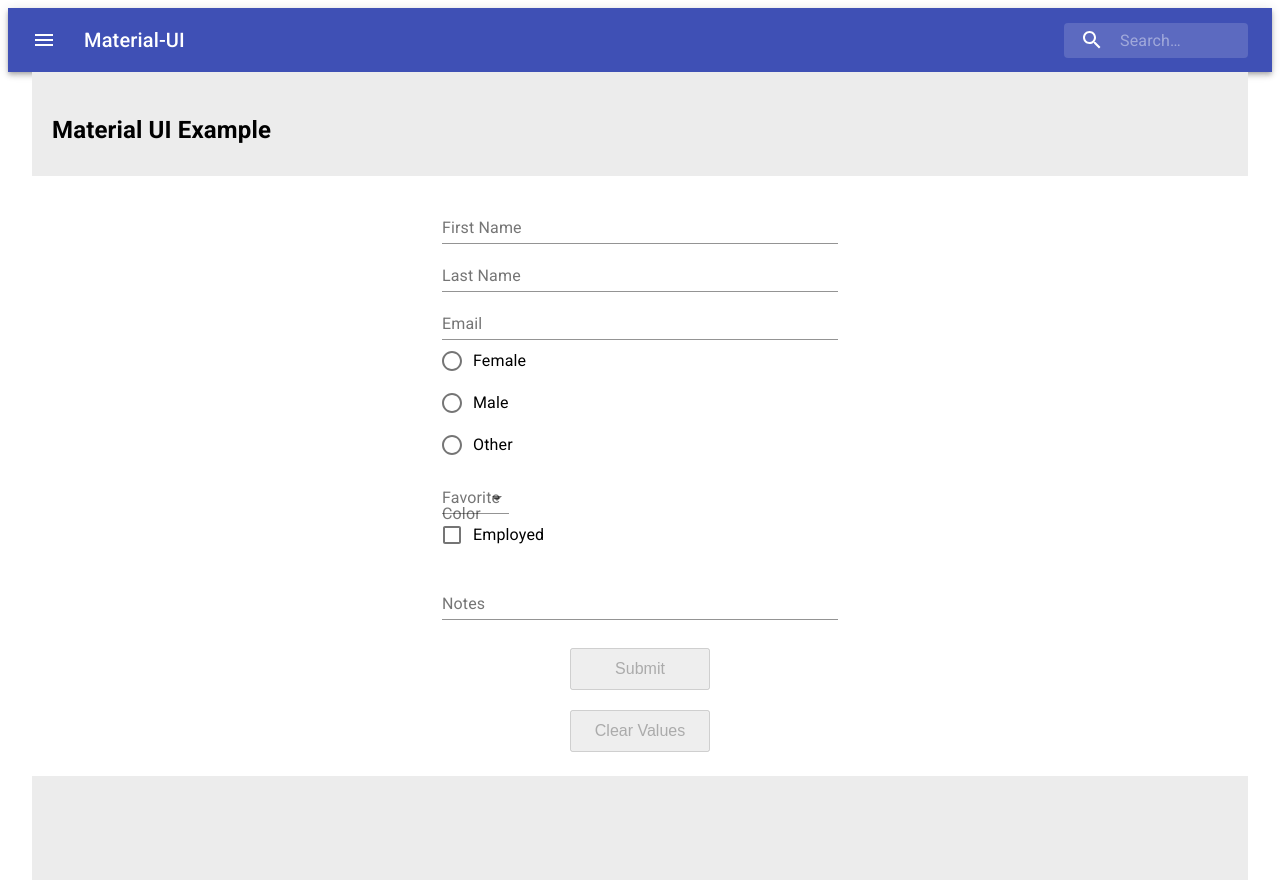
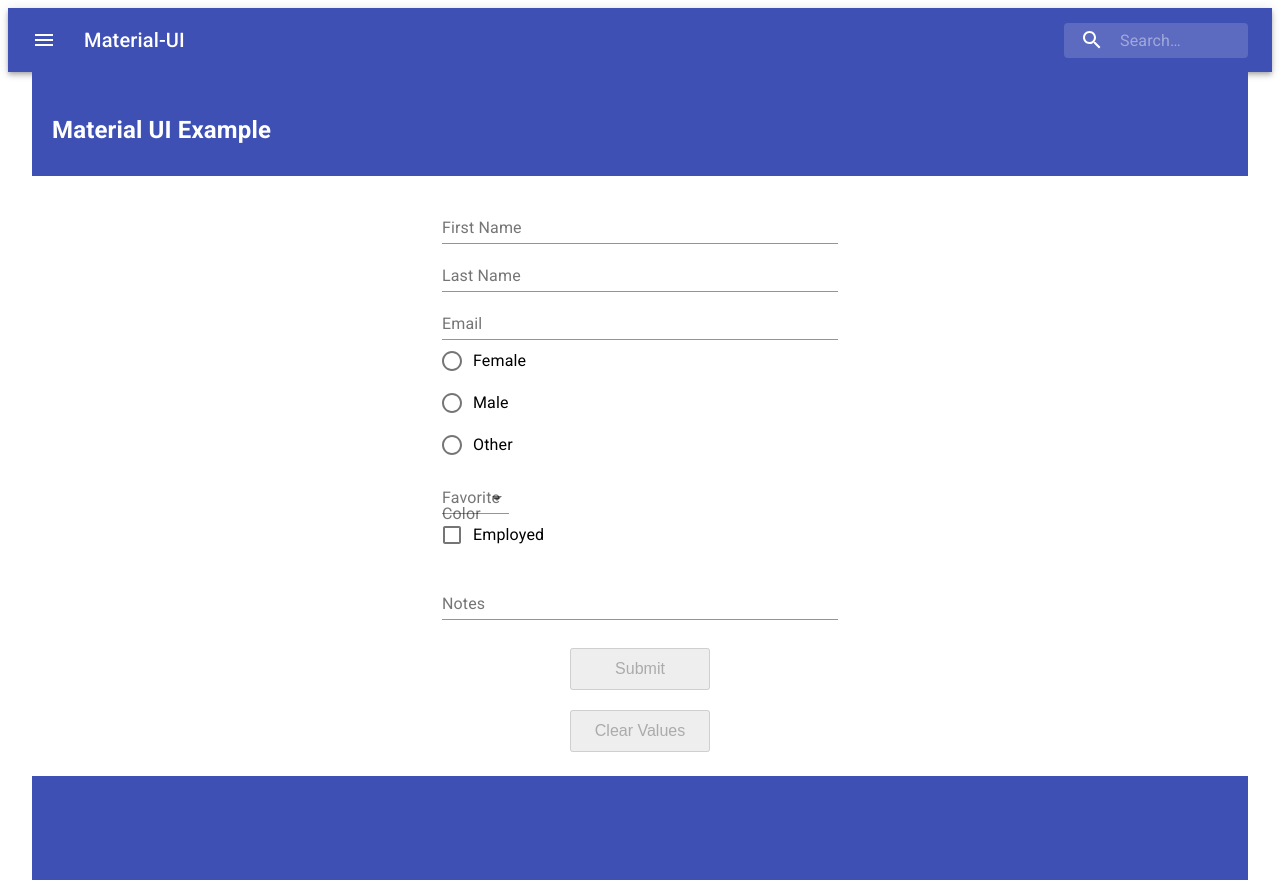
Before and after one commit to winglog/MannheimerZoo, a React (Create React App) app: page /Tiger in a window 1280 px wide. Built offline with nearby package versions, Linux system fonts and the light colour scheme.

Commit message:
useTheme

```diff
--- a/src/components/pages/Tiger.js
+++ b/src/components/pages/Tiger.js
@@ -3,6 +3,7 @@
  *
  * Use Container inside Container to do horizontal centering!
  * Use Typography to set background color behind your form!
+ * Use useTheme-hook to reference the main theme colors
  *
  ****************************************************************************/
  import React from 'react';
@@ -13,12 +14,18 @@
 import MaterialUiForms from '../MaterialUiForms';
 import showResults from "../showResults";
 
+import { useTheme } from '@material-ui/core/styles';
+
 const Tiger = () => {
+
+  const theme = useTheme();
+
   return (
     <React.Fragment>
       <Container maxWidth="lg">
         <Typography component="div" style={{
-          backgroundColor: '#ececec',
+          backgroundColor: theme.palette.primary.main,
+          color: theme.palette.primary.contrastText,
           height: '8vh',
           padding: 20
         }}>
@@ -34,7 +41,8 @@
           </Container>
         </Typography>
         <Typography component="div" style={{
-          backgroundColor: '#ececec',
+          backgroundColor: theme.palette.primary.main,
+          color: theme.palette.primary.contrastText,
           height: '8vh',
           padding: 20
         }}>
```
